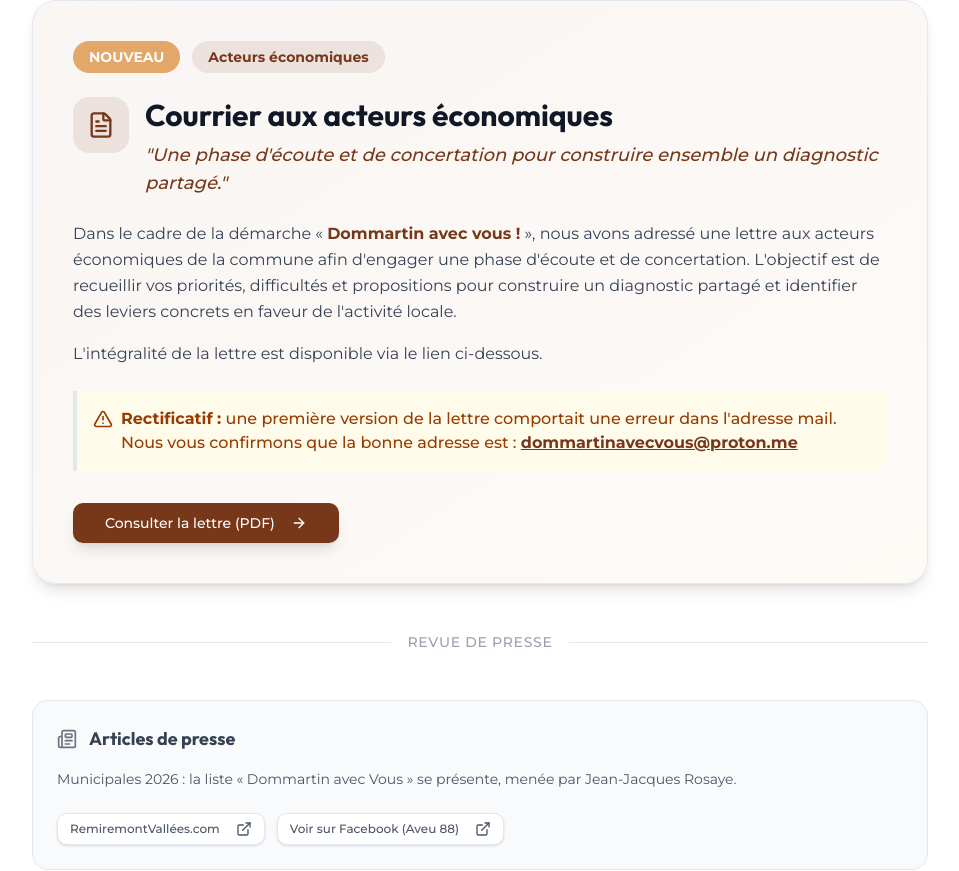
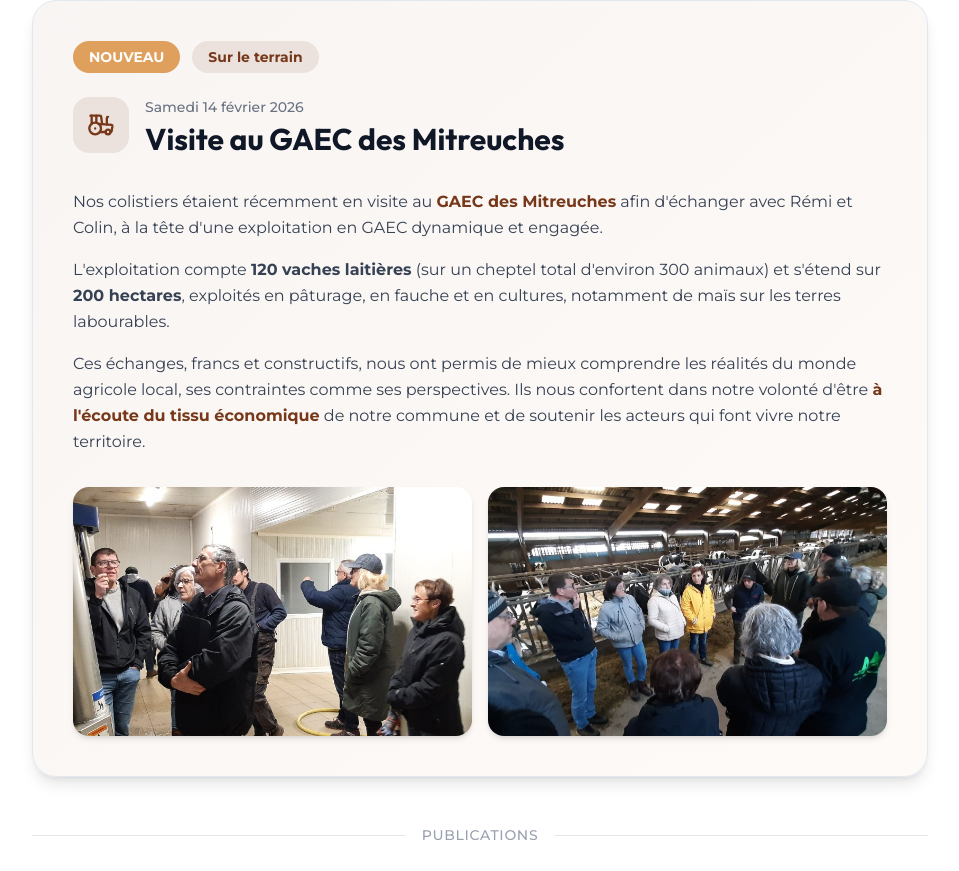
Before and after one commit to LenaGonzalezBreton/web_dommartin, a Next.js app: page /communique in a window 1280 px wide. Shown: the part 354-1225 px from the top of the page, without its empty margins (160-1119 px from the left). Built offline with nearby package versions, Linux system fonts and the light colour scheme.

Commit message:
feat: ajout article visite GAEC des Mitreuches avec photos

```diff
--- a/app/communique/page.tsx
+++ b/app/communique/page.tsx
@@ -2,11 +2,11 @@ import { Metadata } from "next";
 import Image from "next/image";
 import Link from "next/link";
 import { Button } from "@/components/ui/button";
-import { ArrowLeft, ArrowRight, ExternalLink, AlertTriangle, FileText, Newspaper } from "lucide-react";
+import { ArrowLeft, ArrowRight, ExternalLink, AlertTriangle, FileText, Newspaper, Tractor } from "lucide-react";
 
 export const metadata: Metadata = {
     title: "Dans les médias | Dommartin avec vous",
-    description: "Courrier aux acteurs économiques et couverture presse de la liste Dommartin avec Vous.",
+    description: "Actualités, courrier aux acteurs économiques et couverture presse de la liste Dommartin avec Vous.",
 };
 
 export default function CommuniquePage() {
@@ -35,12 +35,72 @@ export default function CommuniquePage() {
             <div className="container mx-auto px-4 py-12">
                 <div className="max-w-4xl mx-auto space-y-12">
 
-                    {/* SECTION PRINCIPALE: Courrier aux acteurs économiques */}
+                    {/* SECTION: Visite au GAEC des Mitreuches */}
                     <section className="bg-gradient-to-br from-primary/5 to-accent/5 p-8 md:p-10 rounded-3xl border border-primary/20 shadow-lg">
                         <div className="flex items-center gap-3 mb-6">
                             <span className="bg-accent text-white font-bold px-4 py-1.5 rounded-full text-sm animate-pulse">
                                 NOUVEAU
                             </span>
+                            <span className="bg-primary/10 text-primary font-bold px-4 py-1.5 rounded-full text-sm">
+                                Sur le terrain
+                            </span>
+                        </div>
+
+                        <div className="flex items-start gap-4 mb-6">
+                            <div className="bg-primary/10 w-14 h-14 rounded-2xl flex items-center justify-center shrink-0">
+                                <Tractor className="w-7 h-7 text-primary" />
+                            </div>
+                            <div>
+                                <p className="text-sm text-gray-500 font-medium mb-1">Samedi 14 février 2026</p>
+                                <h2 className="text-2xl md:text-3xl font-bold text-gray-900 mb-2">
+                                    Visite au GAEC des Mitreuches
+                                </h2>
+                            </div>
+                        </div>
+
+                        <div className="space-y-4 text-gray-700 leading-relaxed mb-8">
+                            <p>
+                                Nos colistiers étaient récemment en visite au <strong className="text-primary">GAEC des Mitreuches</strong> afin d&apos;échanger avec Rémi et Colin, à la tête d&apos;une exploitation en GAEC dynamique et engagée.
+                            </p>
+                            <p>
+                                L&apos;exploitation compte <strong>120 vaches laitières</strong> (sur un cheptel total d&apos;environ 300 animaux) et s&apos;étend sur <strong>200 hectares</strong>, exploités en pâturage, en fauche et en cultures, notamment de maïs sur les terres labourables.
+                            </p>
+                            <p>
+                                Ces échanges, francs et constructifs, nous ont permis de mieux comprendre les réalités du monde agricole local, ses contraintes comme ses perspectives. Ils nous confortent dans notre volonté d&apos;être <strong className="text-primary">à l&apos;écoute du tissu économique</strong> de notre commune et de soutenir les acteurs qui font vivre notre territoire.
+                            </p>
+                        </div>
+
+                        {/* Photo grid */}
+                        <div className="grid grid-cols-1 md:grid-cols-2 gap-4">
+                            <div className="relative aspect-[16/10] rounded-2xl overflow-hidden shadow-md">
+                                <Image
+                                    src="/gaec-mitreuches-1.jpg"
+                                    alt="Visite au GAEC des Mitreuches - Découverte des installations"
+                                    fill
+                                    className="object-cover"
+                                />
+                            </div>
+                            <div className="relative aspect-[16/10] rounded-2xl overflow-hidden shadow-md">
+                                <Image
+                                    src="/gaec-mitreuches-2.jpg"
+                                    alt="Visite au GAEC des Mitreuches - Échanges dans l'étable"
+                                    fill
+                                    className="object-cover"
+                                />
+                            </div>
+                        </div>
+                    </section>
+
+                    {/* Séparateur */}
+                    <div className="flex items-center gap-4">
+                        <div className="flex-1 h-px bg-gray-200"></div>
+                        <span className="text-gray-400 font-medium text-sm uppercase tracking-wider">Publications</span>
+                        <div className="flex-1 h-px bg-gray-200"></div>
+                    </div>
+
+                    {/* SECTION PRINCIPALE: Courrier aux acteurs économiques */}
+                    <section className="bg-gray-50 p-8 md:p-10 rounded-3xl border border-gray-100 shadow-md">
+                        <div className="flex items-center gap-3 mb-6">
                             <span className="bg-primary/10 text-primary font-bold px-4 py-1.5 rounded-full text-sm">
                                 Acteurs économiques
                             </span>
--- a/app/page.tsx
+++ b/app/page.tsx
@@ -113,13 +113,20 @@ export default function Home() {
                                 </div>
                                 <h3 className="text-2xl font-bold text-gray-900 mb-6 font-heading">Actualités</h3>
                                 <div className="text-gray-600 mb-8 flex-grow space-y-4">
+                                    <div className="bg-accent/5 p-4 rounded-xl border border-accent/20">
+                                        <div className="flex items-center gap-2 mb-1">
+                                            <span className="bg-accent text-white text-xs font-bold px-2 py-0.5 rounded-full">Nouveau</span>
+                                        </div>
+                                        <p className="font-bold text-gray-900 text-lg mb-1">Visite au GAEC des Mitreuches</p>
+                                        <p className="text-gray-600 text-sm">Échanges avec Rémi et Colin sur les réalités du monde agricole local.</p>
+                                        <Link href="/communique" className="text-accent font-semibold text-sm inline-flex items-center gap-1 mt-2 hover:gap-2 transition-all">
+                                            Lire l&apos;article <ArrowRight className="w-3 h-3" />
+                                        </Link>
+                                    </div>
+                                    <div className="w-full h-px bg-gray-100" />
                                     <div className="bg-primary/5 p-4 rounded-xl border border-primary/10">
-                                        <p className="font-bold text-primary text-lg mb-1">Courrier aux acteurs économiques</p>
-                                        <p className="text-gray-600">Une démarche d'écoute et de concertation pour construire un diagnostic partagé de l'activité locale.</p>
-                                    </div>
-                                    <div className="flex items-center gap-2 text-gray-500">
-                                        <Newspaper className="w-4 h-4" />
-                                        <span>Retrouvez aussi notre revue de presse</span>
+                                        <p className="font-bold text-primary mb-1">Courrier aux acteurs économiques</p>
+                                        <p className="text-gray-600 text-sm">Une démarche d&apos;écoute et de concertation pour l&apos;activité locale.</p>
                                     </div>
                                 </div>
                                 <Button asChild className="w-full md:w-auto mt-auto" size="lg">
```
Also changed, not shown: public/gaec-mitreuches-1.jpg (added), public/gaec-mitreuches-2.jpg (added).
